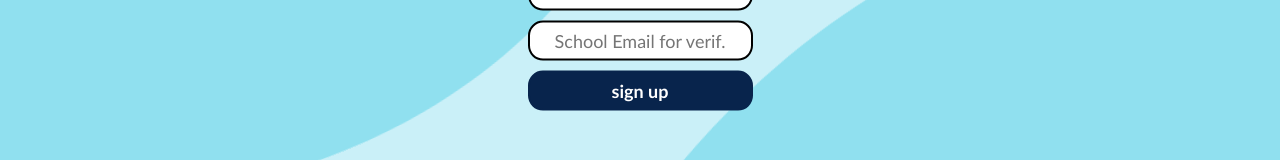
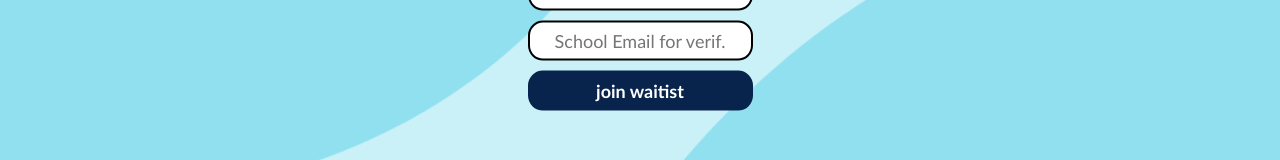
Before and after one commit to physidev/pool-waitlist, a React (Create React App) app: page / in a window 1280 px wide. Both pictures are taken after a click on the button "join now". Shown: the part 419-579 px from the top of the page. Built offline with nearby package versions, Linux system fonts and the light colour scheme.

Commit message:
join waitlist on second button

```diff
--- a/src/App.js
+++ b/src/App.js
@@ -143,7 +143,7 @@ function WaitlistForm() {
         <div><input type="text" id="name" className="custom-input" placeholder="Name" {...register('name')} /></div>
         <div><input type="tel" id="phone" className={`custom-input ${errors.phone ? 'error' : ''}`} placeholder={`${errors.phone ? '* ' : ''}U.S. Phone Number`} {...register('phone', { required: true })} /></div>
         <div><input type="email" id="email" className={`custom-input ${errors.email ? 'error' : ''}`} placeholder={`${errors.phone ? '* ' : ''}School Email for verif.`} {...register('email', { required: true })} /></div>
-        <div><button className="submit-button hoverable" type="submit">sign up</button></div>
+        <div><button className="submit-button hoverable" type="submit">join waitist</button></div>
       </form>
       <div style={style.success}>
         <h2>Thanks! We'll let you know when Pool becomes avaliable 🫡</h2>
```
